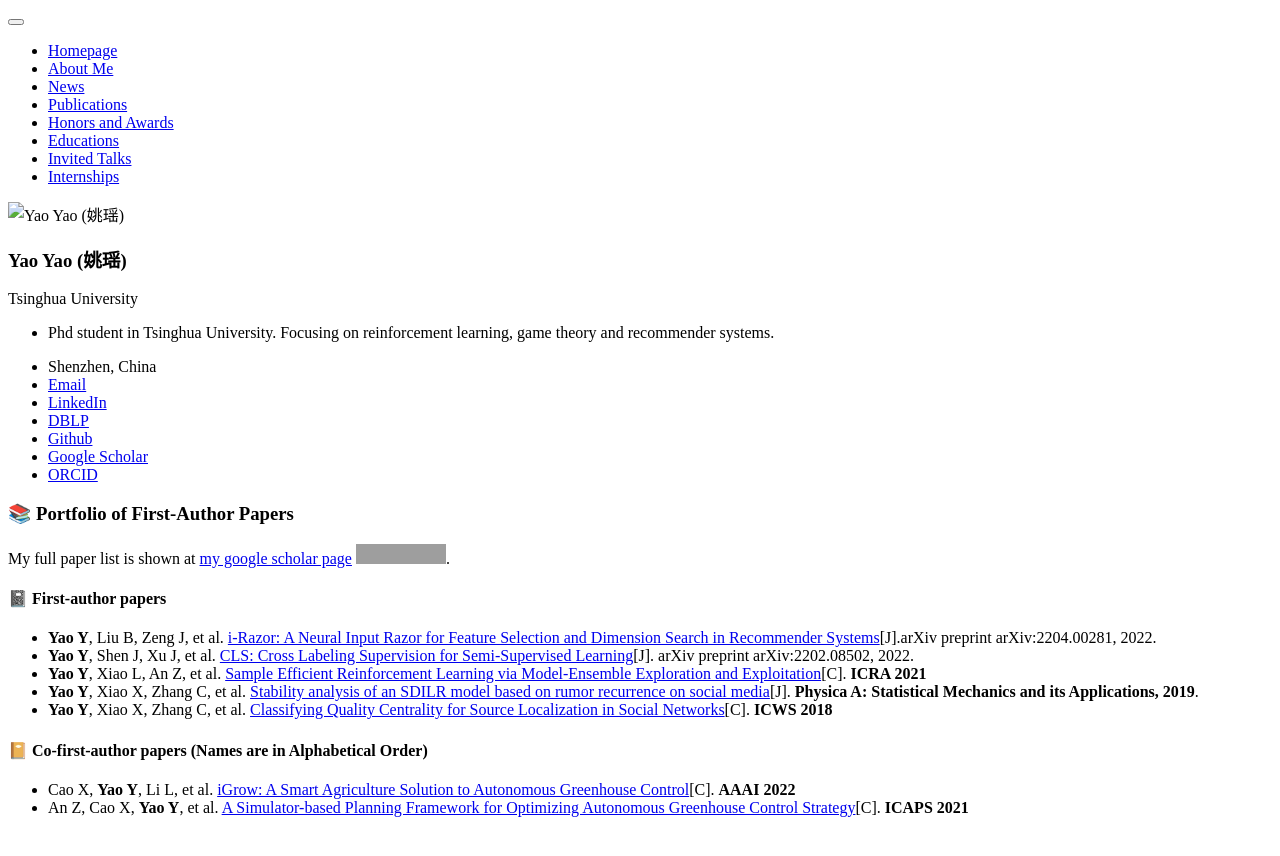
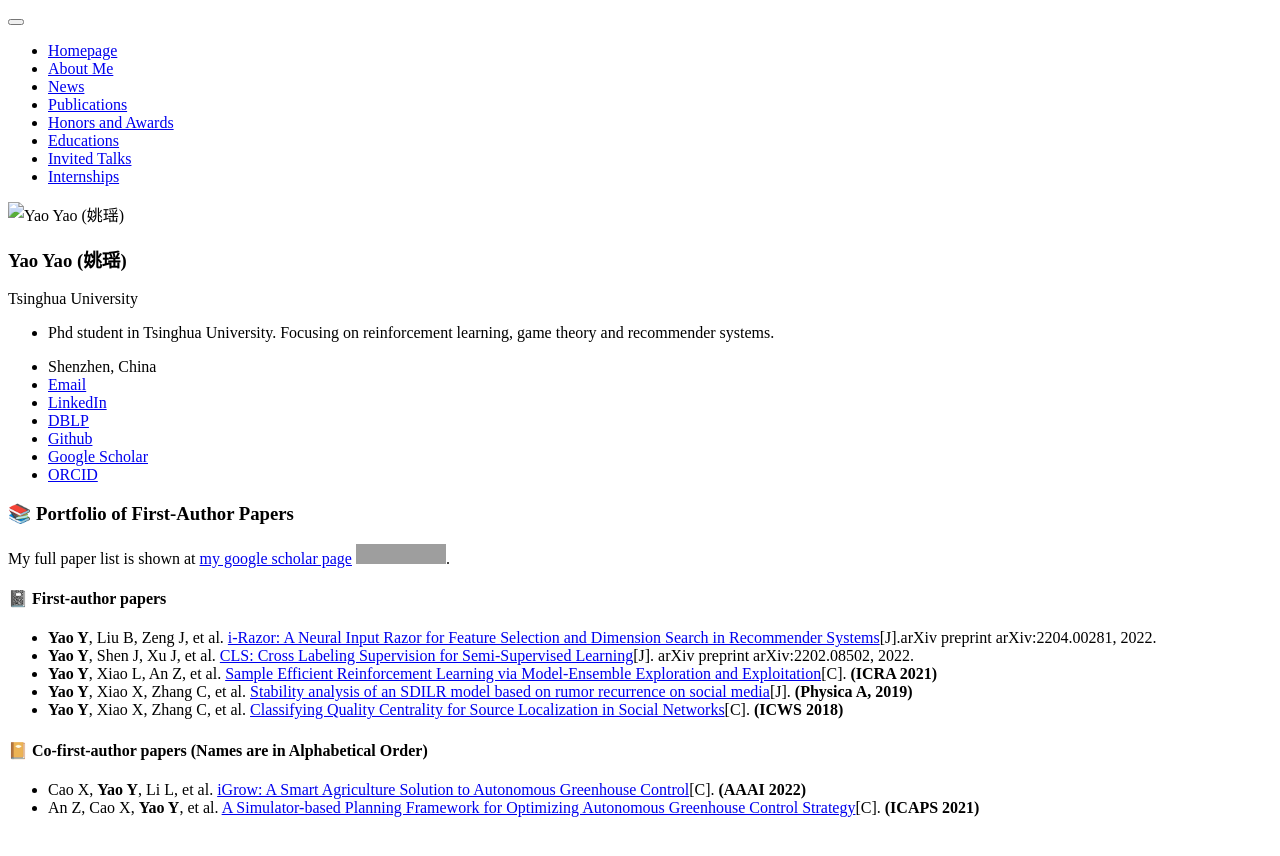
Before and after one commit to YaoYao1995/yaoyao1995.github.io, a Jekyll site: the page built from _pages/includes/pub_short.md, in a window 1280 px wide. Shown: the top 856 px of the page. Built offline with Jekyll 4.4.1, drawn with Linux system fonts in a browser that asks for light colours; our own code applies the rules of GitHub Pages for plain Markdown files; grey boxes are pictures that could not be loaded.

Commit message:
Update pub_short.md

```diff
--- a/_pages/includes/pub_short.md
+++ b/_pages/includes/pub_short.md
@@ -6,10 +6,10 @@ My full paper list is shown at [my google scholar page](https://scholar.google.c
 #### 📓 First-author papers
 - **Yao Y**, Liu B, Zeng J, et al. [i-Razor: A Neural Input Razor for Feature Selection and Dimension Search in Recommender Systems](https://arxiv.org/abs/2204.00281)[J].arXiv preprint arXiv:2204.00281, 2022.<strong><span class='show_paper_citations' data='hNO0NdEAAAAJ:0EnyYjriUFMC'></span></strong>
 - **Yao Y**, Shen J, Xu J, et al. [CLS: Cross Labeling Supervision for Semi-Supervised Learning](https://arxiv.org/abs/2202.08502)[J]. arXiv preprint arXiv:2202.08502, 2022.<strong><span class='show_paper_citations' data='hNO0NdEAAAAJ:UebtZRa9Y70C'></span></strong>
-- **Yao Y**, Xiao L, An Z, et al. [Sample Efficient Reinforcement Learning via Model-Ensemble Exploration and Exploitation](https://arxiv.org/abs/2107.01825)[C]. **ICRA 2021**<strong><span class='show_paper_citations' data='hNO0NdEAAAAJ:8k81kl-MbHgC'></span></strong>
-- **Yao Y**, Xiao X, Zhang C, et al. [Stability analysis of an SDILR model based on rumor recurrence on social media](https://www.sciencedirect.com/science/article/abs/pii/S037843711931297X)[J]. **Physica A: Statistical Mechanics and its Applications, 2019**.<strong><span class='show_paper_citations' data='hNO0NdEAAAAJ:IjCSPb-OGe4C'></span></strong>
-- **Yao Y**, Xiao X, Zhang C, et al. [Classifying Quality Centrality for Source Localization in Social Networks](https://link.springer.com/chapter/10.1007/978-3-319-94289-6_19)[C]. **ICWS 2018**<strong><span class='show_paper_citations' data='hNO0NdEAAAAJ:Tyk-4Ss8FVUC'></span></strong>
+- **Yao Y**, Xiao L, An Z, et al. [Sample Efficient Reinforcement Learning via Model-Ensemble Exploration and Exploitation](https://arxiv.org/abs/2107.01825)[C]. **(ICRA 2021)**<strong><span class='show_paper_citations' data='hNO0NdEAAAAJ:8k81kl-MbHgC'></span></strong>
+- **Yao Y**, Xiao X, Zhang C, et al. [Stability analysis of an SDILR model based on rumor recurrence on social media](https://www.sciencedirect.com/science/article/abs/pii/S037843711931297X)[J]. **(Physica A, 2019)**<strong><span class='show_paper_citations' data='hNO0NdEAAAAJ:IjCSPb-OGe4C'></span></strong>
+- **Yao Y**, Xiao X, Zhang C, et al. [Classifying Quality Centrality for Source Localization in Social Networks](https://link.springer.com/chapter/10.1007/978-3-319-94289-6_19)[C]. **(ICWS 2018)**<strong><span class='show_paper_citations' data='hNO0NdEAAAAJ:Tyk-4Ss8FVUC'></span></strong>
 
 #### 📔 Co-first-author papers (Names are in Alphabetical Order)
-- Cao X, **Yao Y**, Li L, et al. [iGrow: A Smart Agriculture Solution to Autonomous Greenhouse Control](https://ojs.aaai.org/index.php/AAAI/article/view/21440)[C]. **AAAI 2022**<strong><span class='show_paper_citations' data='hNO0NdEAAAAJ:5nxA0vEk-isC'></span></strong>
-- An Z, Cao X, **Yao Y**, et al. [A Simulator-based Planning Framework for Optimizing Autonomous Greenhouse Control Strategy](https://ojs.aaai.org/index.php/ICAPS/article/view/15989)[C]. **ICAPS 2021**<strong><span class='show_paper_citations' data='hNO0NdEAAAAJ:W7OEmFMy1HYC'></span></strong>
+- Cao X, **Yao Y**, Li L, et al. [iGrow: A Smart Agriculture Solution to Autonomous Greenhouse Control](https://ojs.aaai.org/index.php/AAAI/article/view/21440)[C]. **(AAAI 2022)**<strong><span class='show_paper_citations' data='hNO0NdEAAAAJ:5nxA0vEk-isC'></span></strong>
+- An Z, Cao X, **Yao Y**, et al. [A Simulator-based Planning Framework for Optimizing Autonomous Greenhouse Control Strategy](https://ojs.aaai.org/index.php/ICAPS/article/view/15989)[C]. **(ICAPS 2021)**<strong><span class='show_paper_citations' data='hNO0NdEAAAAJ:W7OEmFMy1HYC'></span></strong>
```
